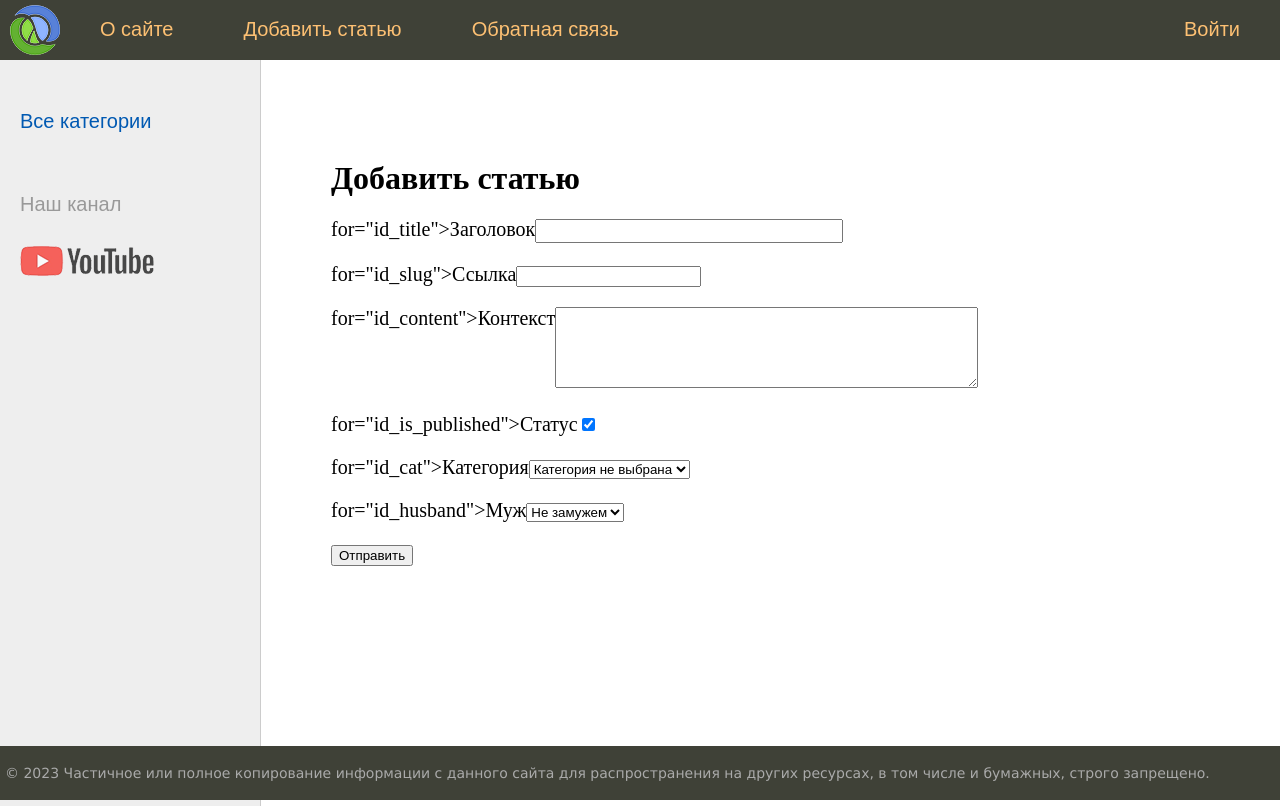
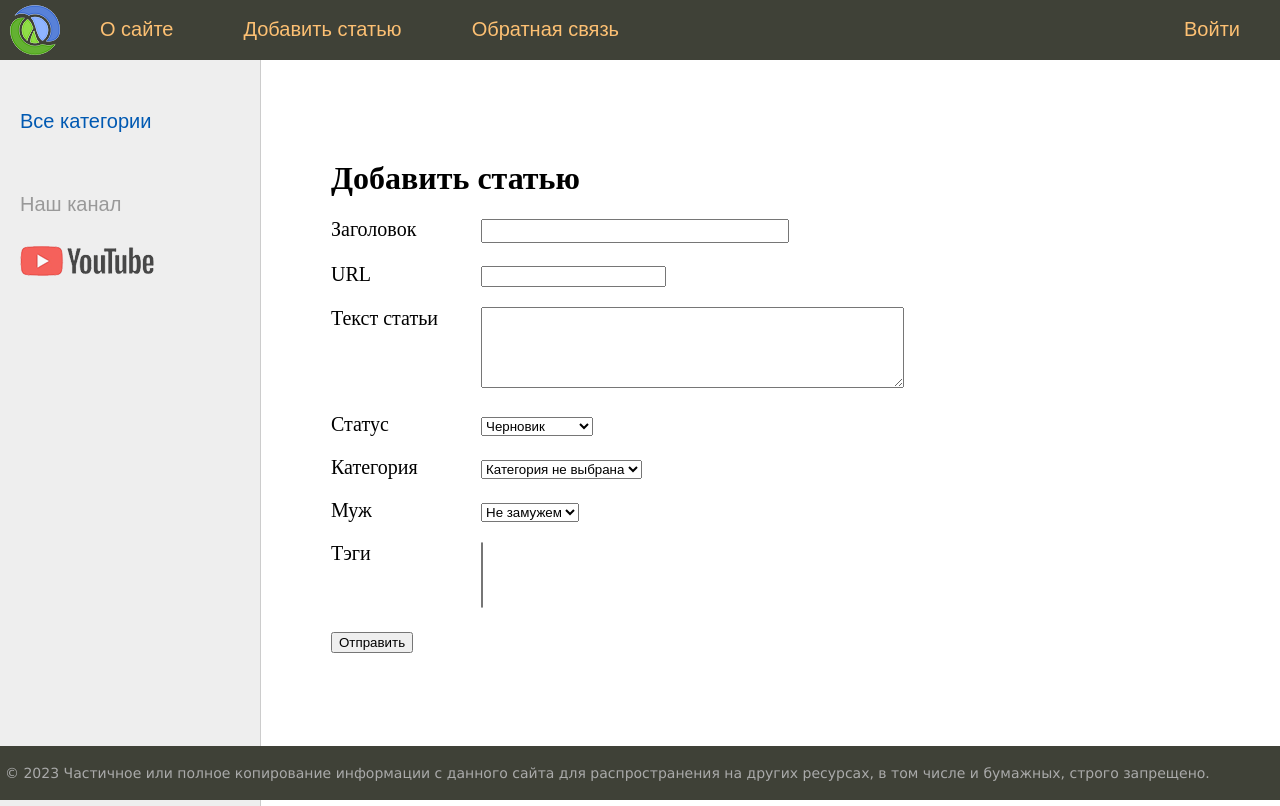
Before and after one commit to BalDim1971/DjangoStudy, a Django app: page /addpage/ in a window 1280 px wide. Run offline with Django 5.2, Linux system fonts and the light colour scheme; data that the repository does not hold is empty.

Commit message:
Изучаем Джанго (Django). https://proproprogs.ru/django4 Добавлен урок 47. Связь форм с моделью. Пользовательские валидаторы форм. Исправлены ошибки в ЭФ и вьюшке.

```diff
--- a/women/forms.py
+++ b/women/forms.py
@@ -2,10 +2,10 @@ from sqlite3.dbapi2 import paramstyle
 from xml.dom import ValidationErr
 
 from django import forms
-from django.core.validators import MinLengthValidator, MaxLengthValidator
+from django.core.exceptions import ValidationError
 from django.utils.deconstruct import deconstructible
 
-from women.models import Husband
+from women.models import Husband, Women
 from cats.models import Category
 
 
@@ -26,29 +26,7 @@ class RussianValidator:
                                 params={'value': value})
 
 
-class AddPostForm(forms.Form):
-    title = forms.CharField(
-        max_length=255, min_length=5, label='Заголовок',
-        widget=forms.TextInput(attrs={'class': 'form-input'}),
-        validators=[RussianValidator(),],
-        error_messages={
-            'min_length': 'Заголовок должен быть больше 5 символов',
-            'required': 'Заголовок обязательно для заполнения',
-        }
-    )
-    slug = forms.SlugField(
-        max_length=255, label='Ссылка',
-        validators=[
-            MinLengthValidator(5, message='Минимум 5 символов'),
-            MaxLengthValidator(100, message='Максимум 100 символов'),
-        ])
-    content = forms.CharField(
-        widget=forms.Textarea(attrs={'cols': 50, 'rows': 5}),
-        required=False, label='Контекст'
-    )
-    is_published = forms.BooleanField(required=False,
-                                      label='Статус',
-                                      initial=True)
+class AddPostForm(forms.ModelForm):
     cat = forms.ModelChoiceField(queryset=Category.objects.all(),
                                  label='Категория',
                                  empty_label='Категория не выбрана')
@@ -56,11 +34,28 @@ class AddPostForm(forms.Form):
                                      required=False, label='Муж',
                                      empty_label='Не замужем')
 
+    class Meta:
+        model = Women
+        fields = ['title',
+                  'slug',
+                  'content',
+                  'is_published',
+                  'cat',
+                  'husband',
+                  'tags']
+        widgets = {
+            'title': forms.TextInput(attrs={'class': 'form-input'}),
+            'content': forms.Textarea(attrs={'cols': 50, 'rows': 5}),
+        }
+        labels = {'slug': 'URL'}
+
     # Вариант валидатора для применения внутри класса
-    # def clean_title(self):
-    #     title = self.cleaned_data['title']
-    #     ALLOWED_CHARS = "АБВГДЕЁЖЗИЙКЛМНОПРСТУФХЦЧШЩЬЫЪЭЮЯабвгдеёжзийклмнопрстуфхцчшщбыъэюя0123456789- "
-    #     if not (set(title) <= set(ALLOWED_CHARS)):
-    #         raise ValidationError("Должны быть только русские символы, дефис и пробел.")
-    #
-    #     return title
+    def clean_title(self):
+        title = self.cleaned_data['title']
+        ALLOWED_CHARS = "АБВГДЕЁЖЗИЙКЛМНОПРСТУФХЦЧШЩЬЫЪЭЮЯабвгдеёжзийклмнопрстуфхцчшщбыъэюя0123456789- "
+        if not (set(title) <= set(ALLOWED_CHARS)):
+            raise ValidationError("Должны быть только русские символы, дефис и пробел.")
+        if len(title) > 50:
+            raise ValidationError("Название не должно превышать 50 символов.")
+
+        return title
--- a/women/templates/women/addpage.html
+++ b/women/templates/women/addpage.html
@@ -6,7 +6,7 @@
     {% csrf_token %}
     <div class="form-errors">{{ form.non_field_errors }}</div>
     {% for field in form %}
-    <p><label class="form-label"> for="{{ field.id_for_label }}">{{ field.label }}</label>{{ field }}</p>
+    <p><label class="form-label" for="{{ field.id_for_label }}">{{ field.label }}</label>{{ field }}</p>
     <div class="form-error">{{ field.errors }}</div>
     {% endfor %}
     <p><button type="submit">Отправить</button></p>
--- a/women/views.py
+++ b/women/views.py
@@ -50,7 +50,7 @@ def addpage(request):
         if form.is_valid():
             # print(form.cleaned_data)
             try:
-                Women.objects.create(**form.cleaned_data)
+                form.save()
                 return redirect('home')
             except:
                 form.add_error('None', 'Ошибка добавления поста')
```
